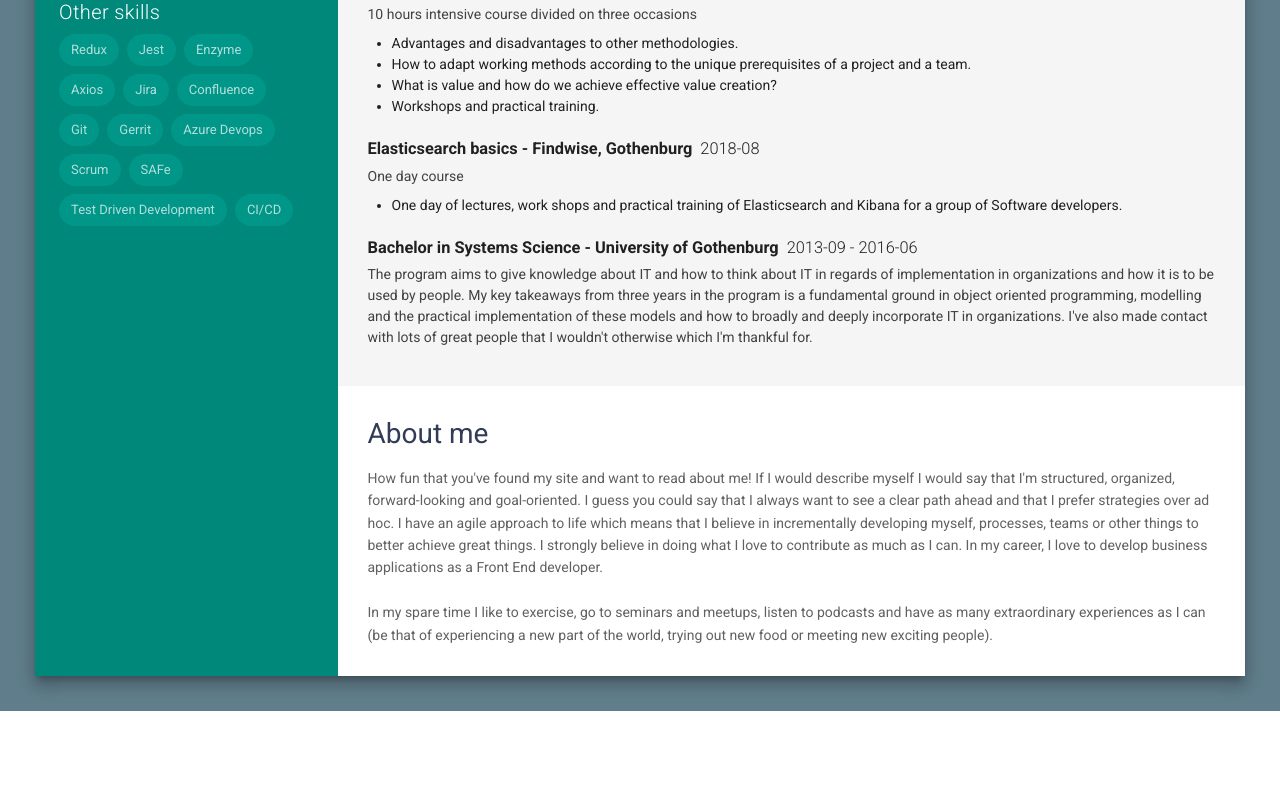
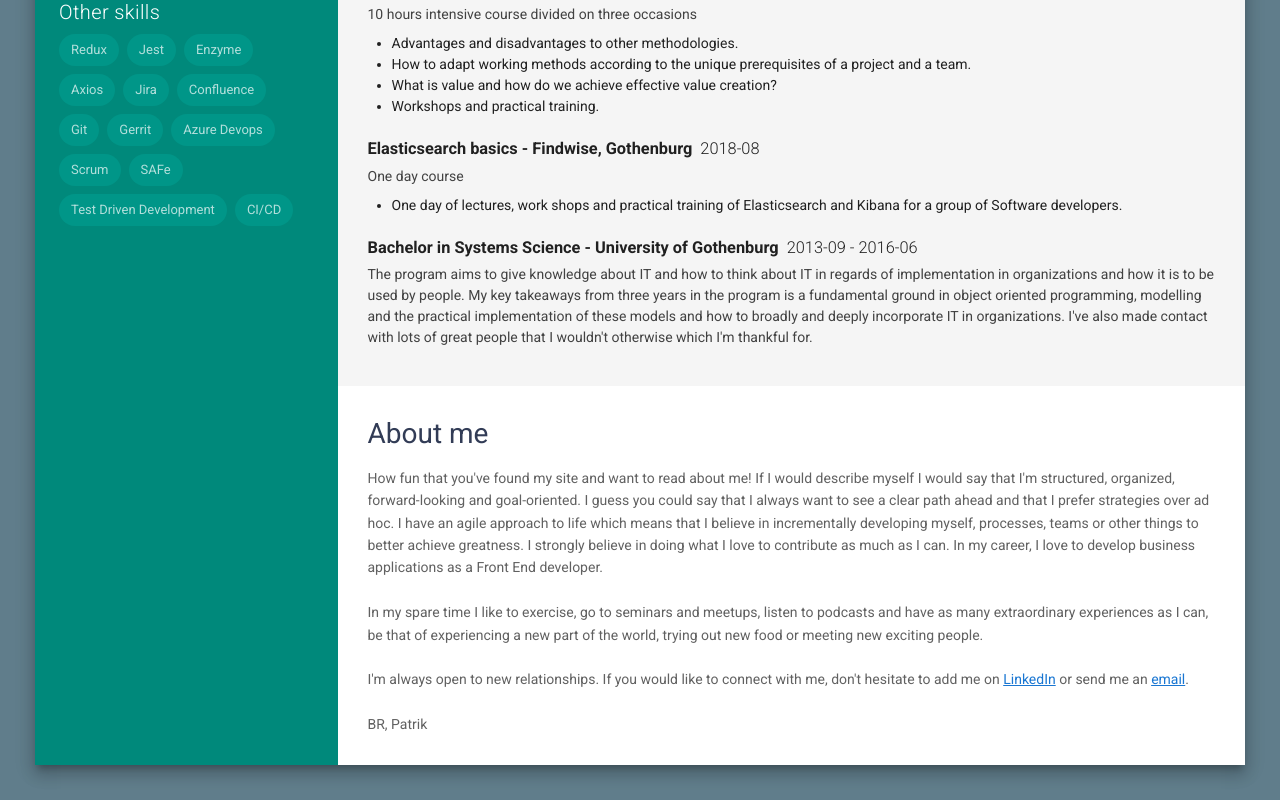
Before and after one commit to patriknil90/vue-resume, a Vue app: page /#/ in a window 1280 px wide. Shown: the part 1202-2002 px from the top of the page. Before the commit the page ends 1913 px from the top, so only its background shows below. Built offline with nearby package versions, Linux system fonts and the light colour scheme.

Commit message:
Add content to About me section

```diff
--- a/src/components/resume/Presentation.vue
+++ b/src/components/resume/Presentation.vue
@@ -4,7 +4,10 @@
       About me
     </h2>
     <p class="milestone-section section-presentation">
-      How fun that you've found my site and want to read about me! If I would describe myself I would say that I'm structured, organized, forward-looking and goal-oriented. I guess you could say that I always want to see a clear path ahead and that I prefer strategies over ad hoc. I have an agile approach to life which means that I believe in incrementally developing myself, processes, teams or other things to better achieve great things. I strongly believe in doing what I love to contribute as much as I can. In my career, I love to develop business applications as a Front End developer.<br><br>In my spare time I like to exercise, go to seminars and meetups, listen to podcasts and have as many extraordinary experiences as I can (be that of experiencing a new part of the world, trying out new food or meeting new exciting people).
+      How fun that you've found my site and want to read about me! If I would describe myself I would say that I'm structured, organized, forward-looking and goal-oriented. I guess you could say that I always want to see a clear path ahead and that I prefer strategies over ad hoc. I have an agile approach to life which means that I believe in incrementally developing myself, processes, teams or other things to better achieve greatness. I strongly believe in doing what I love to contribute as much as I can. In my career, I love to develop business applications as a Front End developer.<br><br>In my spare time I like to exercise, go to seminars and meetups, listen to podcasts and have as many extraordinary experiences as I can, be that of experiencing a new part of the world, trying out new food or meeting new exciting people.<br><br>I'm always open to new relationships. If you would like to connect with me, don't hesitate to add me on <a
+        href="https://www.linkedin.com/in/patriknil90/"
+        target="_blank"
+      >LinkedIn</a> or send me an <a href="mailto:patriknil90@gmail.com">email</a>.<br><br>BR, Patrik
     </p>
   </div>
 </template>
```
